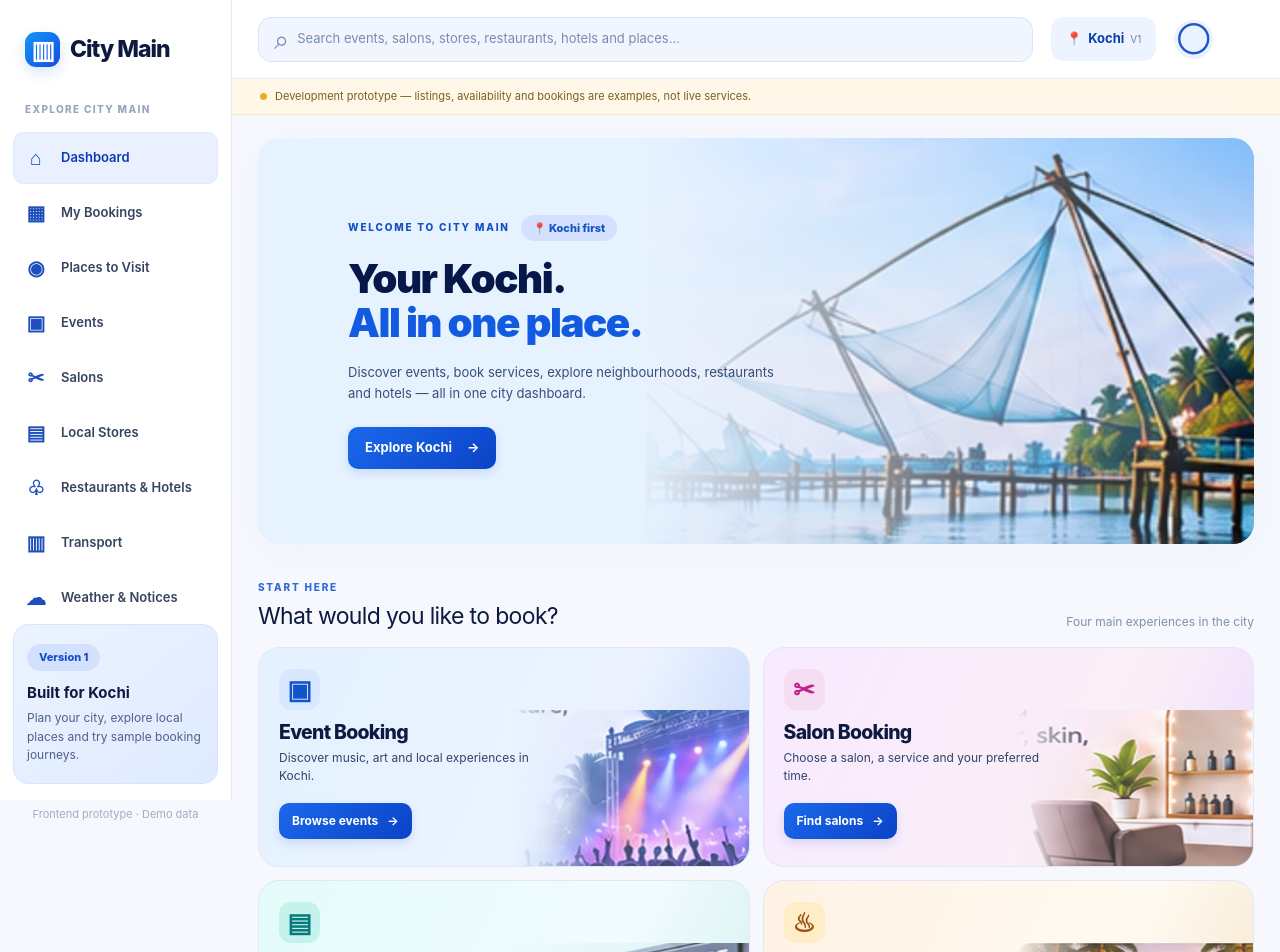
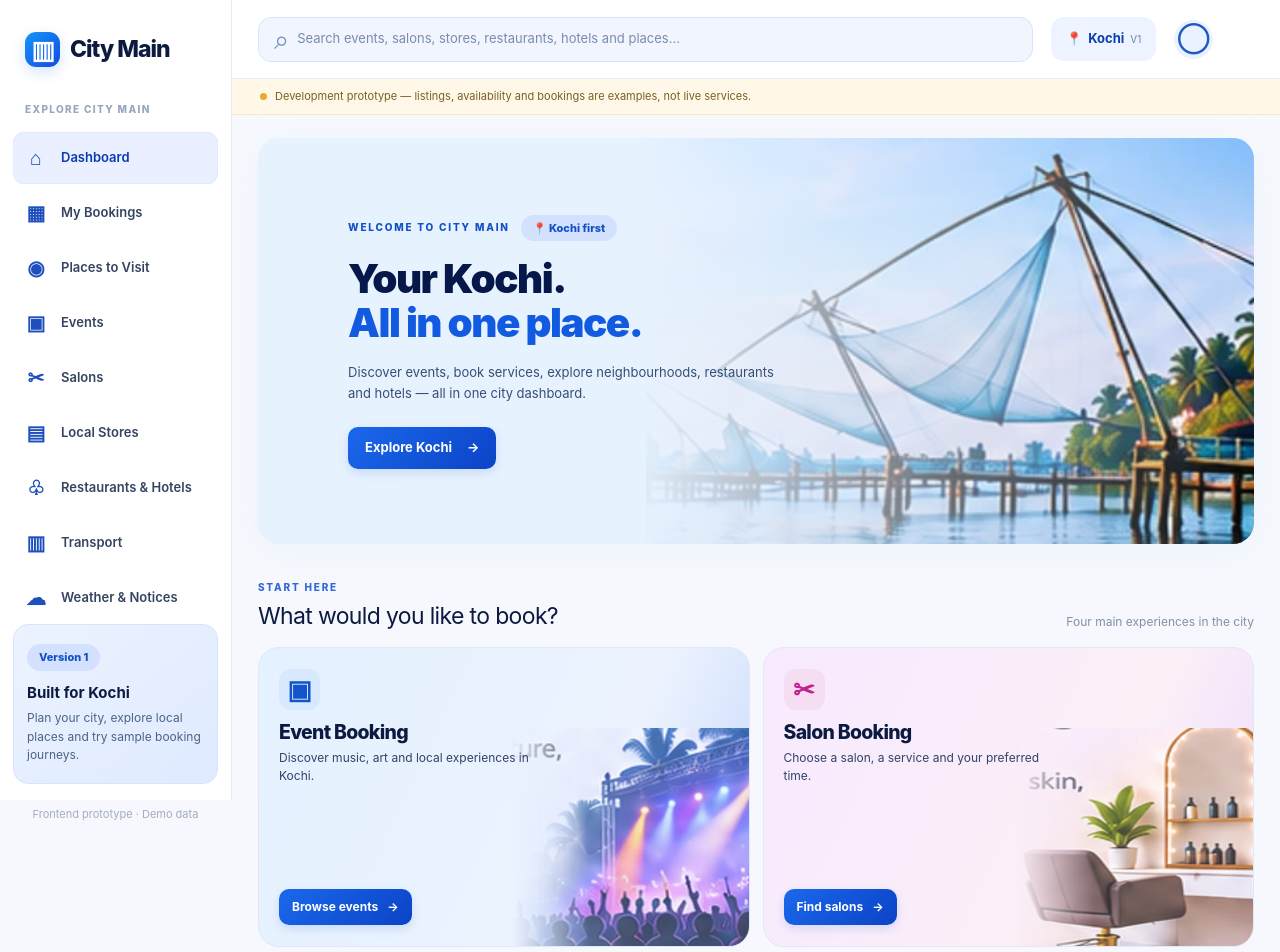
Before and after one commit to kingzmenx23/CityMain, a Next.js app in the folder frontend/: page / in a window 1280 px wide. Shown: the top 952 px of the page. Built offline with nearby package versions, Linux system fonts and the light colour scheme.

Commit message:
button update added

```diff
--- a/frontend/src/app/globals.css
+++ b/frontend/src/app/globals.css
@@ -94,3 +94,29 @@ button,input,select{font:inherit}button{cursor:pointer}a{text-decoration:none;co
         font-size: clamp(32px, 8vw, 48px);
     }
 }
+    /* Align all booking cards */
+
+.feature-grid {
+    align-items: stretch;
+}
+
+.feature-card {
+    display: flex;
+    flex-direction: column;
+    position: relative;
+    min-height: 300px;
+    overflow: hidden;
+}
+
+.feature-copy {
+    display: flex;
+    flex-direction: column;
+    align-items: flex-start;
+    flex: 1;
+    position: relative;
+    z-index: 2;
+}
+
+.feature-button {
+    margin-top: auto;
+}
```
